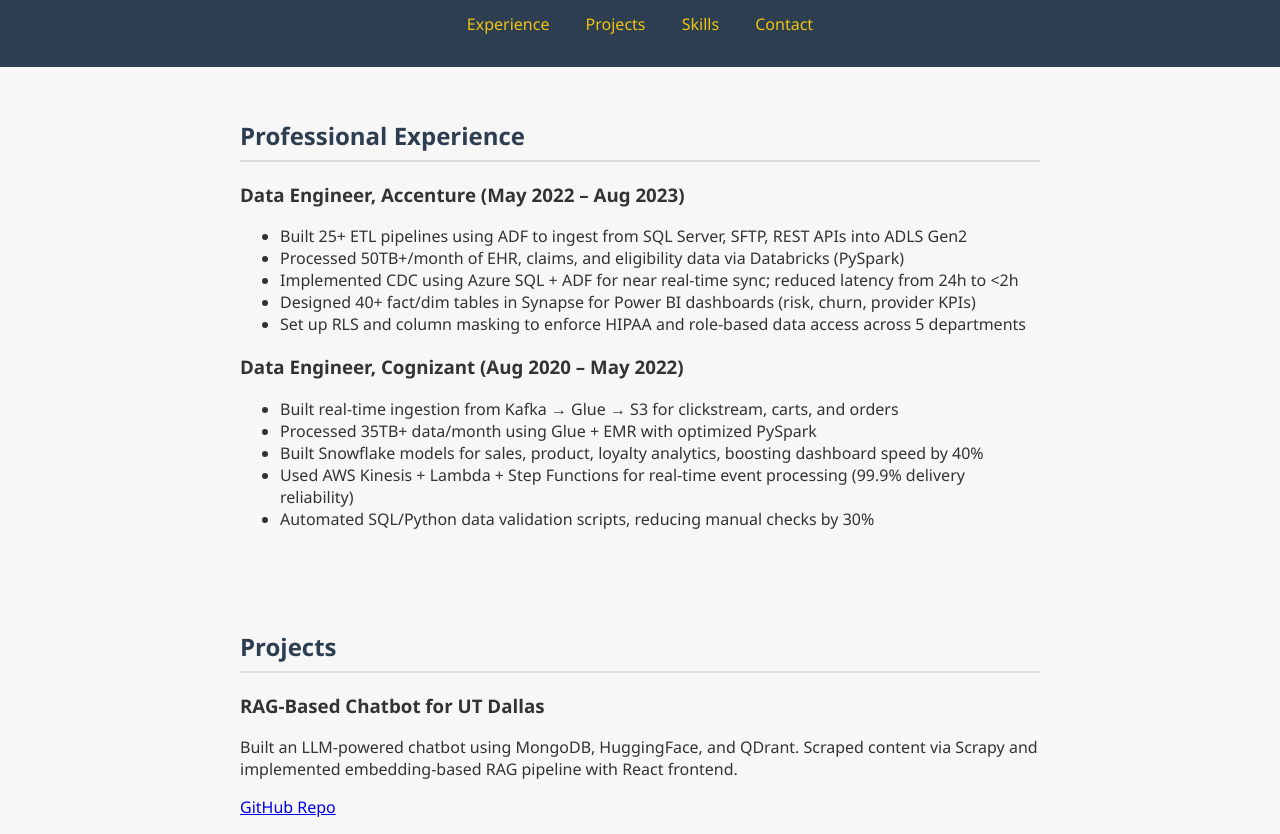
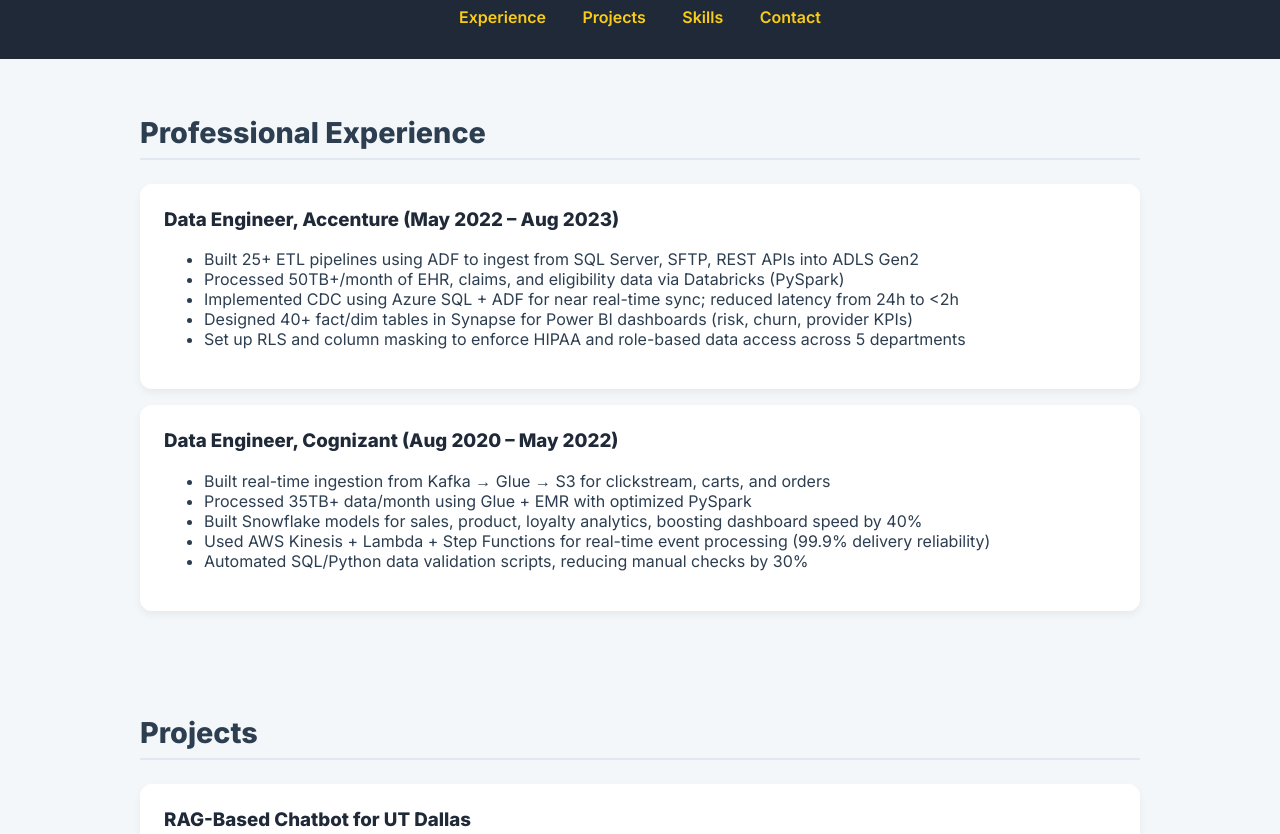
Before and after one commit to SivakumarReddy3301/SivakumarReddy.github.io, a plain HTML site: page index.html in a window 1280 px wide. Shown: the part 143-977 px from the top of the page. Drawn offline with Linux system fonts and the light colour scheme.

Commit message:
Update style.css

```diff
--- a/style.css
+++ b/style.css
@@ -1,51 +1,63 @@
 body {
-  font-family: 'Segoe UI', sans-serif;
+  font-family: 'Inter', sans-serif;
   margin: 0;
   padding: 0;
-  background: #f7f7f7;
-  color: #333;
+  background: #f4f7fa;
+  color: #2c3e50;
 }
 
 header {
-  background: #2c3e50;
+  background: #1f2937;
   color: white;
+  text-align: center;
   padding: 2rem 1rem;
-  text-align: center;
 }
 
 nav a {
   margin: 0 1rem;
-  color: #f1c40f;
+  color: #facc15;
   text-decoration: none;
+  font-weight: 600;
 }
 
 section {
   padding: 2rem 1rem;
-  max-width: 800px;
+  max-width: 1000px;
   margin: auto;
 }
 
 h2 {
-  color: #2c3e50;
-  border-bottom: 2px solid #ddd;
+  font-size: 1.8rem;
+  border-bottom: 2px solid #e2e8f0;
   padding-bottom: 0.5rem;
 }
 
-.project {
+.card {
   background: white;
-  padding: 1rem;
-  margin-bottom: 1rem;
-  border-radius: 8px;
-  box-shadow: 0 2px 4px rgba(0,0,0,0.1);
+  border-radius: 12px;
+  box-shadow: 0 4px 8px rgba(0, 0, 0, 0.05);
+  margin: 1rem 0;
+  padding: 1.5rem;
 }
 
+.card h3 {
+  margin-top: 0;
+  color: #1f2937;
+}
+
+.card p {
+  margin: 0.5rem 0;
+}
+
+.card a,
 .project a {
-  color: #3498db;
+  color: #2563eb;
   text-decoration: none;
+  font-weight: 600;
 }
 
 footer {
-  background: #2c3e50;
+  background: #1f2937;
   color: white;
   text-align: center;
   padding: 1rem;
```
